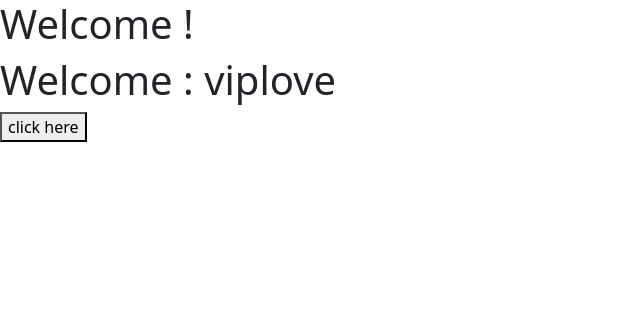
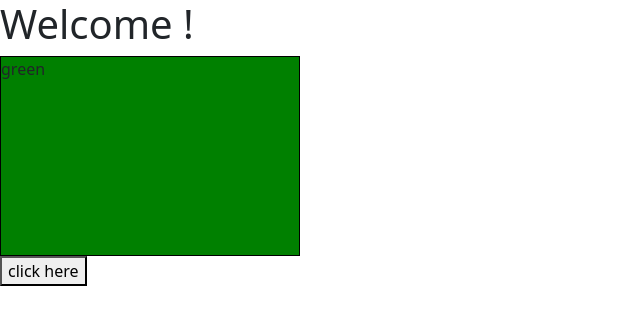
Before and after one commit to Viplovesana/Practice-react-js, a React (Vite) app: page / in a window 1280 px wide. Shown: the top 324 px of the page, without its empty margins (0-640 px from the left). Built offline with nearby package versions, Linux system fonts and the light colour scheme.

Commit message:
new commit

```diff
--- a/src/App.jsx
+++ b/src/App.jsx
@@ -9,7 +9,8 @@
 // import Search from "./pages/search";
 // import MyEdit from "./pages/MyEdit";
 
-import Student from "./student";
+
+
 
 
 
@@ -308,11 +309,12 @@ import Student from "./student";
 // }
 // export default App;
 
+import Color from "./color";
 const App=()=>{
     return(
         <>
         <h1>Welcome !</h1>
-        <Student/>
+        <Color/>
 
 
         </>
--- /dev/null
+++ b/src/color.jsx
@@ -0,0 +1,13 @@
+import { mycolor } from "./usercontext";
+import { useContext } from "react";
+
+const Color=()=>{
+    const{color,setColor}=useContext(mycolor)
+    return(
+        <>
+        <div style={{ backgroundColor:color,height:"200px",width:"300px",border:"1px solid black"}} >{color}</div>
+        <button onClick={()=>{setColor("red")}}>click here</button>
+        </>
+    )
+}
+export default Color;
--- a/src/main.jsx
+++ b/src/main.jsx
@@ -10,9 +10,10 @@ import Usercontext from './usercontext.jsx';
 
 
 
+
 createRoot(document.getElementById('root')).render(
+<Usercontext> <App /></Usercontext>
 
-  <Usercontext>  <App /></Usercontext>
 
 
 
--- a/src/student.jsx
+++ /dev/null
@@ -1,18 +0,0 @@
-import { mycontext } from "./usercontext";
-import { useContext } from "react";
-
-
-
-const Student=()=>{
-    const{user,setUser}=useContext(mycontext)
-    return(
-        <>
-                <h1>Welcome : {user}</h1>
-                <button onClick={()=>{setUser("jhon")}}>
-                    click here
-                </button>
-
-        </>
-    )
-}
-export default Student;
--- a/src/usercontext.jsx
+++ b/src/usercontext.jsx
@@ -1,17 +1,16 @@
-
 import { createContext,useState } from "react";
-const mycontext=createContext()
-
+const mycolor=createContext();
 const Usercontext=({children})=>{
-    const [user,setUser]=useState("viplove")
+  const[color,setColor]=useState("green")
   return(
     <>
-    <mycontext.Provider value={{user,setUser}}>
-        {children}
-    </mycontext.Provider>
+    <mycolor.Provider value={{color,setColor}}>
+      {children}
+
+    </mycolor.Provider>
 
     </>
   )
-}
+};
 export default Usercontext;
-export{mycontext};
+export{mycolor};
```
